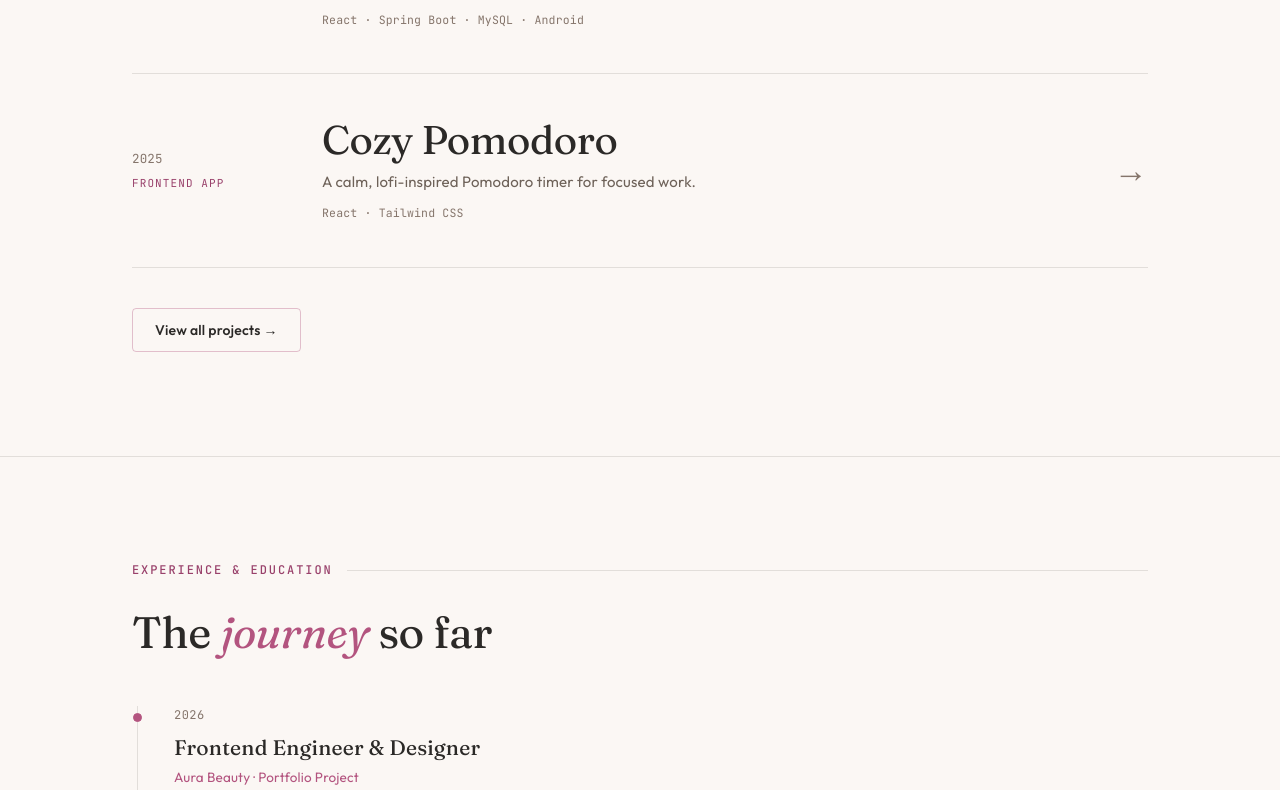
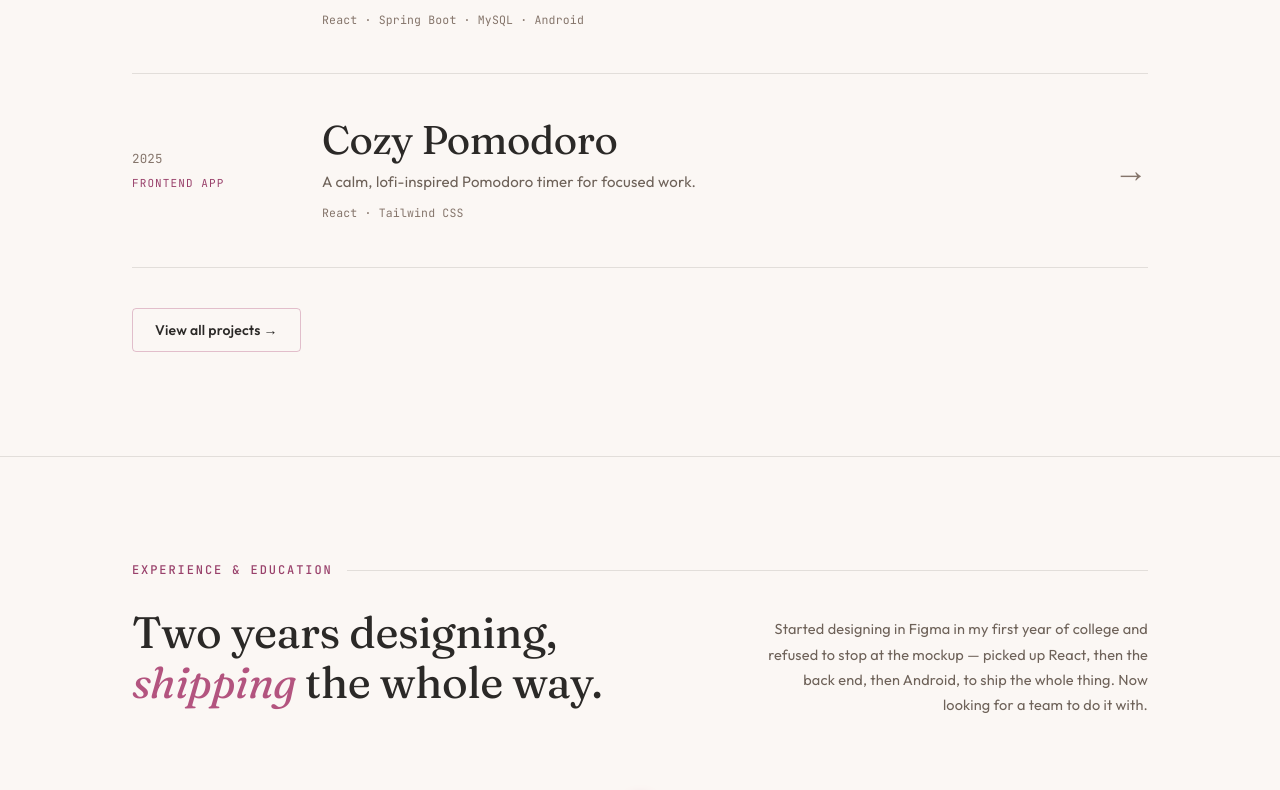
Before and after one commit to trxshx14/My-Portfolio, a React (Vite) app in the folder portfolio/: page / in a window 1280 px wide. Shown: the part 2010-2800 px from the top of the page. Built offline with nearby package versions, Linux system fonts and the light colour scheme.

Commit message:
removed certifications section

```diff
--- a/portfolio/src/Portfolio.jsx
+++ b/portfolio/src/Portfolio.jsx
@@ -23,39 +23,28 @@ const STACK_FEED = [
 
 const EXPERIENCE = [
   {
-    year: "2026",
-    role: "Frontend Engineer & Designer",
-    org: "Aura Beauty · Portfolio Project",
-    desc: "Built an immersive 3D product showcase with Next.js, TypeScript, React Three Fiber, and GSAP ScrollTrigger — scroll-synced WebGL, custom physical materials, and a decoupled scrollytelling architecture.",
-    type: "project",
+    kicker: "Since 1st year",
+    role: "Information Technology Student",
+    org: "Cebu Institute of Technology-University · Cebu, Philippines",
+    tags: ["4th year", "Design + Code", "UX/UI Focus"],
+    card: "IT student by degree, Frontend Developer by practice. Since my first year, I’ve been turning complex logic, OOP, and database structures into highly interactive, beautifully designed, and fully deployed web applications",
+    tech: ["Java", "Python", "MySQL", "Data Structures"],
   },
   {
-    year: "2026 — Present",
-    role: "Full-Stack Developer",
-    org: "AttendMe · Academic Project",
-    desc: "Architected REST APIs with Spring Boot and MySQL for a role-based attendance management system.",
-    type: "project",
+    kicker: "2 years shipping",
+    role: "Frontend Developer & UX/UI Designer",
+    org: "Self-directed · personal & academic projects",
+    tags: ["Figma → Code", "Web + Mobile", "3 Shipped"],
+    card: "Figma first, always, then React and Tailwind on the web, Kotlin on Android, Spring Boot and MySQL behind AttendMe, and R3F + GSAP for Aura Beauty's 3D storytelling. I own the whole pipeline, from wireframe to deploy.",
+    tech: ["React", "Next.js", "Spring Boot", "Kotlin", "Figma"],
   },
   {
-    year: "2024 — 2026",
-    role: "BS Information Technology · 4th Year",
-    org: "Cebu Institute of Technology University · Cebu, Philippines",
-    desc: "Studying full-stack development, UI/UX design, and software engineering principles.",
-    type: "edu",
-  },
-  {
-    year: "2021 — 2023",
-    role: "Senior High School",
-    org: "Colegio de la Inmaculada Concepcion · Cebu",
-    desc: "Completed Senior High School at CIC Cebu.",
-    type: "edu",
-  },
-  {
-    year: "2014 — 2020",
-    role: "Junior High School",
-    org: "Colegio de la Inmaculada Concepcion · Cebu",
-    desc: "Completed Junior High School at CIC Cebu.",
-    type: "edu",
+    kicker: "Next",
+    role: "Freelance / Entry-Level Role",
+    org: "Goal · what I'm looking for",
+    tags: ["Open to work", "Remote-ready", "Eager to learn"],
+    card: "Now seeking freelance projects or a first professional role where I can learn from a team, contribute real features, and ship software that people actually use.",
+    tech: ["React", "Tailwind", "Spring Boot", "Figma"],
   },
 ];
 
@@ -124,9 +113,9 @@ export default function Portfolio() {
   useEffect(() => {
     if (window.matchMedia("(prefers-reduced-motion: reduce)").matches) return;
     const groups = [
-      ".site section:not(#home) .wrap > *:not(.works-list):not(.timeline)",
+      ".site section:not(#home) .wrap > *:not(.works-list):not(.xp-list)",
       ".works-list .work-row",
-      ".timeline .tl-item",
+      ".xp-list .xp-row",
       ".services-grid .service-card",
     ];
     const els = document.querySelectorAll(groups.join(", "));
@@ -510,19 +499,71 @@ export default function Portfolio() {
         .works-foot { margin-top: 40px; }
 
         /* ── experience ── */
-        .timeline { border-left: 1px solid var(--line); margin-left: 5px; }
-        .tl-item { position: relative; padding: 0 0 40px 36px; }
-        .tl-item:last-child { padding-bottom: 0; }
-        .tl-item::before {
-          content: ''; position: absolute; left: -5px; top: 7px;
-          width: 9px; height: 9px; border-radius: 50%;
-          background: var(--ink); border: 1.5px solid var(--rose);
+        .xp-header {
+          display: grid; grid-template-columns: 1.2fr 0.8fr;
+          gap: 48px; align-items: start; margin-bottom: 72px;
         }
-        .tl-item.project::before { background: var(--pink); border-color: var(--pink); }
-        .tl-year { font-family: var(--mono); font-size: 12px; color: var(--faint); margin-bottom: 6px; letter-spacing: 0.04em; }
-        .tl-role { font-family: var(--serif); font-size: 21px; font-weight: 450; margin-bottom: 3px; }
-        .tl-org { font-size: 13.5px; color: var(--pink); margin-bottom: 8px; }
-        .tl-desc { font-size: 14px; color: var(--muted); max-width: 560px; }
+        .xp-header .h2 { margin-bottom: 0; }
+        .xp-intro { font-size: 14.5px; color: var(--muted); line-height: 1.75; text-align: right; padding-top: 8px; }
+
+        .xp-list { position: relative; }
+        .xp-list::before {
+          content: ''; position: absolute; left: 50%; top: 10px; bottom: 10px;
+          width: 1px; transform: translateX(-50%);
+          background: linear-gradient(to bottom, var(--line-strong), var(--line), transparent);
+        }
+        .xp-row {
+          display: grid; grid-template-columns: 1fr 72px 1fr;
+          align-items: start; margin-bottom: 72px; position: relative;
+        }
+        .xp-row:last-child { margin-bottom: 0; }
+        .xp-dot {
+          grid-column: 2; grid-row: 1; justify-self: center; margin-top: 10px;
+          width: 11px; height: 11px; border-radius: 50%;
+          background: var(--pink);
+          box-shadow: 0 0 0 4px var(--ink), 0 0 14px var(--pink);
+          position: relative; z-index: 1;
+        }
+
+        .xp-meta { grid-column: 1; grid-row: 1; text-align: right; padding-top: 2px; }
+        .xp-card { grid-column: 3; grid-row: 1; }
+        .xp-row.flip .xp-meta { grid-column: 3; text-align: left; }
+        .xp-row.flip .xp-card { grid-column: 1; }
+
+        .xp-kicker {
+          font-family: var(--mono); font-size: 11px; font-weight: 500;
+          letter-spacing: 0.16em; text-transform: uppercase; color: var(--faint);
+          margin-bottom: 8px;
+        }
+        .xp-role {
+          font-family: var(--serif); font-weight: 430;
+          font-size: clamp(22px, 2.8vw, 29px);
+          line-height: 1.15; letter-spacing: -0.01em; margin-bottom: 6px;
+        }
+        .xp-org { font-family: var(--mono); font-size: 12px; color: var(--muted); margin-bottom: 16px; }
+        .xp-tags { display: flex; gap: 8px; flex-wrap: wrap; }
+        .xp-row:not(.flip) .xp-tags { justify-content: flex-end; }
+        .xp-row.flip .xp-tags { justify-content: flex-start; }
+        .xp-tag {
+          font-family: var(--mono); font-size: 10px; font-weight: 500;
+          letter-spacing: 0.1em; text-transform: uppercase;
+          color: var(--pink); background: rgba(226, 164, 196, 0.08);
+          border: 1px solid var(--line-strong);
+          padding: 5px 11px; border-radius: 3px;
+        }
+
+        .xp-card-inner {
+          background: var(--ink-2); border: 1px solid var(--line);
+          border-radius: 10px; padding: 24px 26px;
+          transition: border-color 0.25s;
+        }
+        .xp-card-inner:hover { border-color: var(--line-strong); }
+        .xp-card-text { font-size: 14.5px; color: var(--muted); line-height: 1.75; margin-bottom: 18px; }
+        .xp-tech { display: flex; gap: 8px; flex-wrap: wrap; }
+        .xp-tech span {
+          font-family: var(--mono); font-size: 11px; color: var(--muted);
+          border: 1px solid var(--line); border-radius: 4px; padding: 4px 10px;
+        }
 
         /* ── services ── */
         .services-grid { display: grid; grid-template-columns: repeat(3, 1fr); gap: 1px; background: var(--line); border: 1px solid var(--line); margin-bottom: 72px; }
@@ -634,6 +675,14 @@ export default function Portfolio() {
           .work-meta { flex-direction: row; gap: 14px; align-items: baseline; grid-column: 1; margin-bottom: 2px; }
           .work-row > div:nth-child(2) { grid-column: 1; }
           .work-arrow { grid-column: 2; grid-row: 1 / span 2; align-self: center; }
+          .xp-header { grid-template-columns: 1fr; gap: 20px; }
+          .xp-intro { text-align: left; padding-top: 0; }
+          .xp-list::before { left: 5px; transform: none; }
+          .xp-row, .xp-row.flip { grid-template-columns: 32px 1fr; margin-bottom: 56px; }
+          .xp-dot { grid-column: 1; grid-row: 1; justify-self: start; margin-left: 0; }
+          .xp-meta, .xp-row.flip .xp-meta { grid-column: 2; grid-row: 1; text-align: left; margin-bottom: 18px; }
+          .xp-card, .xp-row.flip .xp-card { grid-column: 2; grid-row: 2; }
+          .xp-row .xp-tags, .xp-row.flip .xp-tags { justify-content: flex-start; }
           .hero { grid-template-columns: 1fr; gap: 48px; padding-top: 110px; min-height: 0; padding-bottom: 80px; }
           .portrait-frame { justify-self: start; }
         }
@@ -724,7 +773,7 @@ export default function Portfolio() {
           <div>
             <div className="hero-kicker rise">
               <span className="dot" />
-              Available for freelance & remote work · Philippines
+              Available for internships & remote work · Philippines
             </div>
             <h1 className="rise d1">
               A builder who <span className="v-design">designs.</span>
@@ -859,17 +908,43 @@ export default function Portfolio() {
       <section id="experience">
         <div className="wrap">
           <div className="eyebrow">Experience & education</div>
-          <h2 className="h2">
-            The <span className="v-design">journey</span> so far
-          </h2>
-          <div style={{ height: 28 }} />
-          <div className="timeline">
-            {EXPERIENCE.map((e) => (
-              <div key={e.year + e.role} className={`tl-item${e.type === "project" ? " project" : ""}`}>
-                <div className="tl-year">{e.year}</div>
-                <div className="tl-role">{e.role}</div>
-                <div className="tl-org">{e.org}</div>
-                <p className="tl-desc">{e.desc}</p>
+          <div className="xp-header">
+            <h2 className="h2">
+              Two years designing,
+              <br />
+              <span className="v-design">shipping</span> the whole way.
+            </h2>
+            <p className="xp-intro">
+              Started designing in Figma in my first year of college and refused to stop at the
+              mockup — picked up React, then the back end, then Android, to ship the whole thing.
+              Now looking for a team to do it with.
+            </p>
+          </div>
+
+          <div className="xp-list">
+            {EXPERIENCE.map((e, i) => (
+              <div key={e.role} className={`xp-row${i % 2 === 1 ? " flip" : ""}`}>
+                <div className="xp-meta">
+                  <div className="xp-kicker">{e.kicker}</div>
+                  <div className="xp-role">{e.role}</div>
+                  <div className="xp-org">{e.org}</div>
+                  <div className="xp-tags">
+                    {e.tags.map((t) => (
+                      <span key={t} className="xp-tag">{t}</span>
+                    ))}
+                  </div>
+                </div>
+                <span className="xp-dot" aria-hidden="true" />
+                <div className="xp-card">
+                  <div className="xp-card-inner">
+                    <p className="xp-card-text">{e.card}</p>
+                    <div className="xp-tech">
+                      {e.tech.map((t) => (
+                        <span key={t}>{t}</span>
+                      ))}
+                    </div>
+                  </div>
+                </div>
               </div>
             ))}
           </div>
@@ -949,21 +1024,6 @@ export default function Portfolio() {
         </div>
       </section>
 
-      {/* ─── CERTIFICATIONS ─── */}
-      <section id="certifications">
-        <div className="wrap">
-          <div className="eyebrow">Certifications</div>
-          <div>
-            {CERTS.map((c) => (
-              <div key={c.name} className="cert-row">
-                <span className="cert-year">{c.year}</span>
-                <span className="cert-name">{c.name}</span>
-                <span className="cert-issuer">{c.issuer}</span>
-              </div>
-            ))}
-          </div>
-        </div>
-      </section>
 
       {/* ─── CONTACT ─── */}
       <section id="contact">
```
